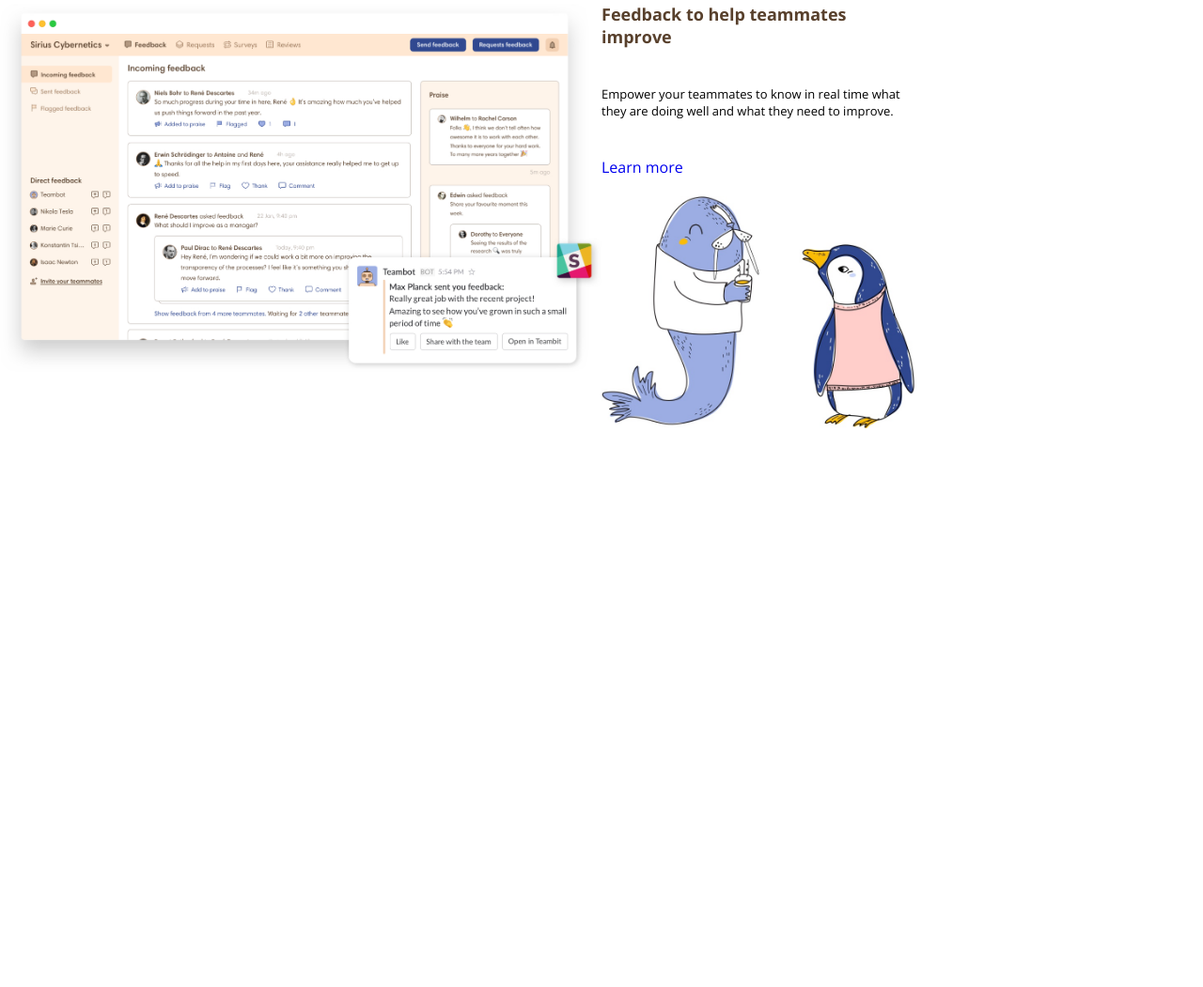
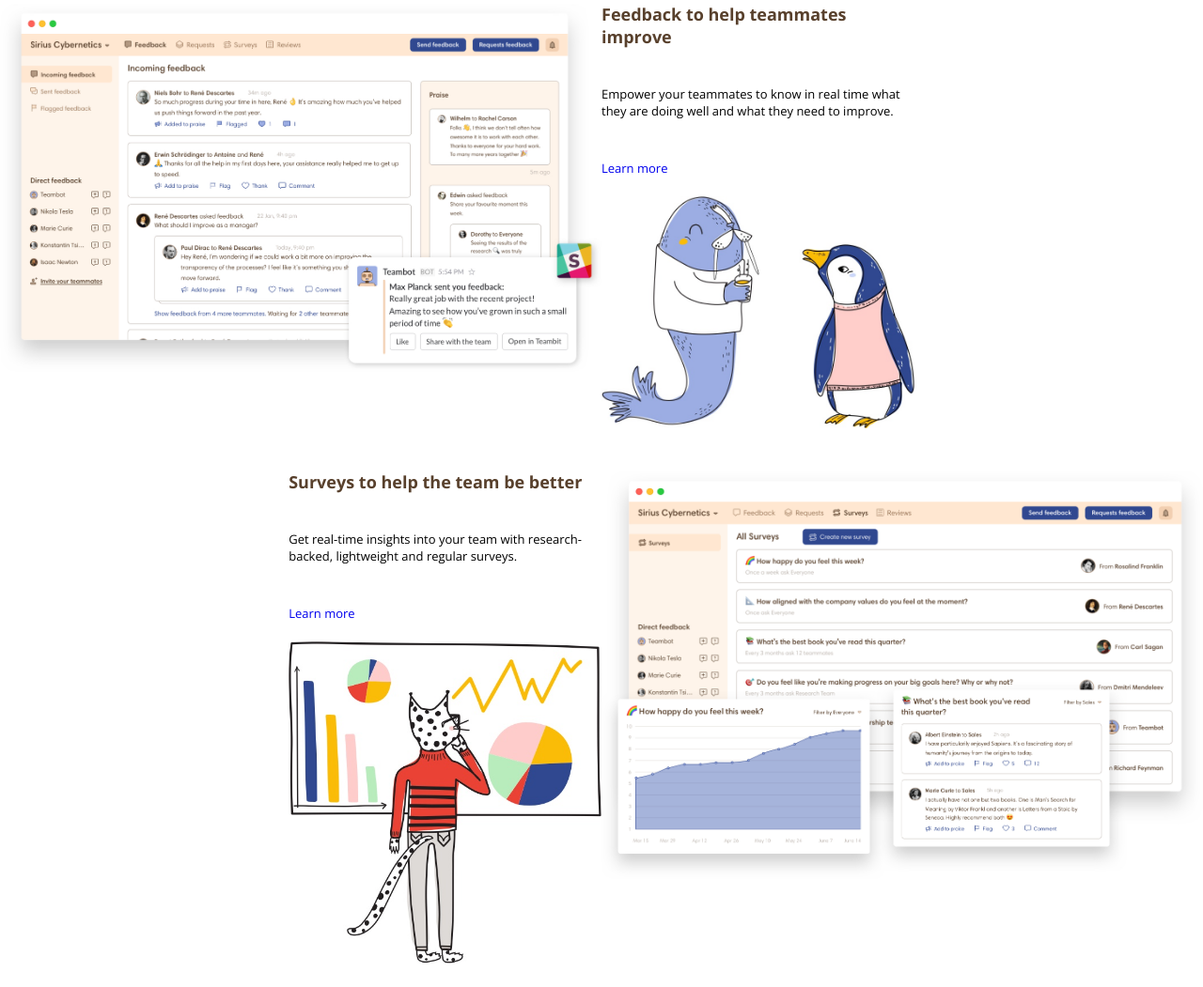
Before and after one commit to Ari88anna/node-sass-teambit, a website: page index.html in a window 1280 px wide. Shown: the part 1715-2766 px from the top of the page at 94% size. Before the commit the page ends 2196 px from the top, so only its background shows below. Drawn offline with nearby package versions, Linux system fonts and the light colour scheme.

Commit message:
fatta surveys section

```diff
--- a/index.html
+++ b/index.html
@@ -174,7 +174,33 @@
         </section>
         <!-- fine Feedbacksection -->
 
+        <!-- Surveys section -->
+        <section>
 
+            <div class="flex-content right">
+
+                <div class="how-we-work">
+
+
+                    <h3>Surveys to help the team be better</h3>
+                    <p>Get real-time insights into your team with research-backed, lightweight and regular surveys.</p>
+                    <a href="#">Learn more</a>
+
+
+                    <div class="how-we-work-img">
+                        <img src="img/insights.jpg" alt="">
+                    </div>
+
+                </div>
+
+                <div class="support-platform">
+                    <img src="img/employee-survey.jpg" alt="">
+                </div>
+
+            </div>
+
+        </section>
+        <!-- fine Surveys section -->
 
     </main>
     <!-- fine MAIN -->
--- a/src/partials/_common.scss
+++ b/src/partials/_common.scss
@@ -63,7 +63,15 @@
         margin: 40px 0;
     }
 
+    a {
+        font-size: $how-we-work-text;
+    }
+
     .how-we-work-img {
         margin-top: 20px;
     }
+
+    &.right {
+        justify-content: flex-end;
+    }
 }
```
Also changed, not shown: dist/app.css.
